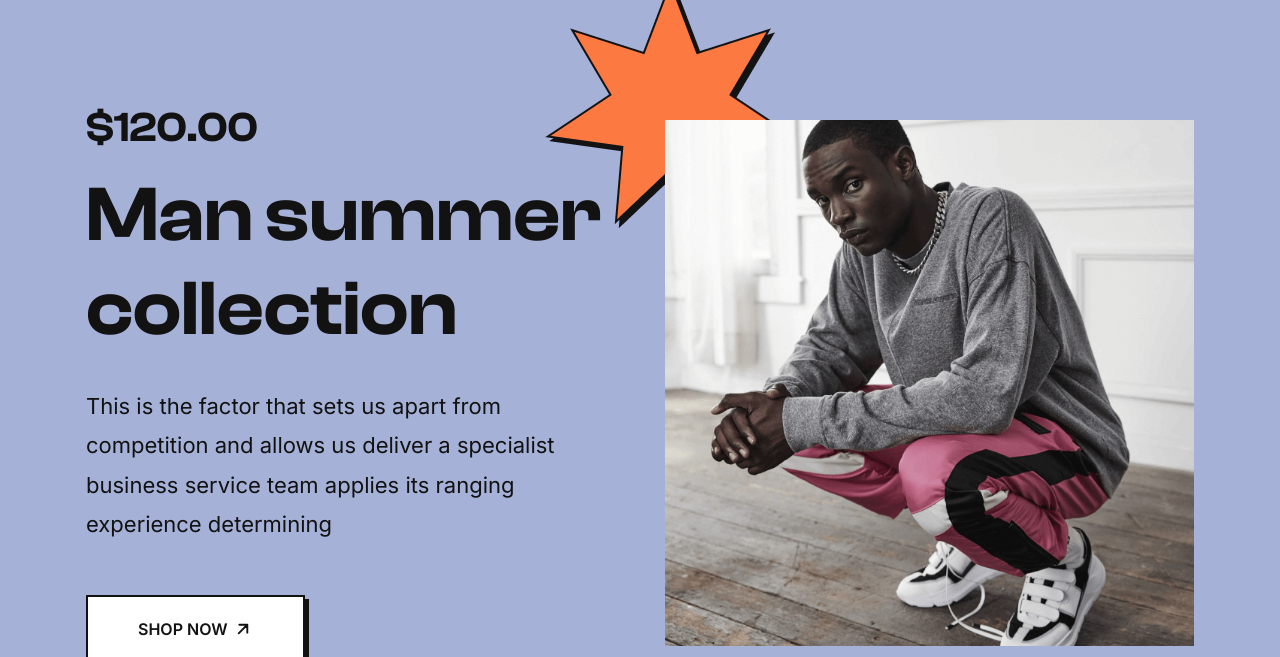
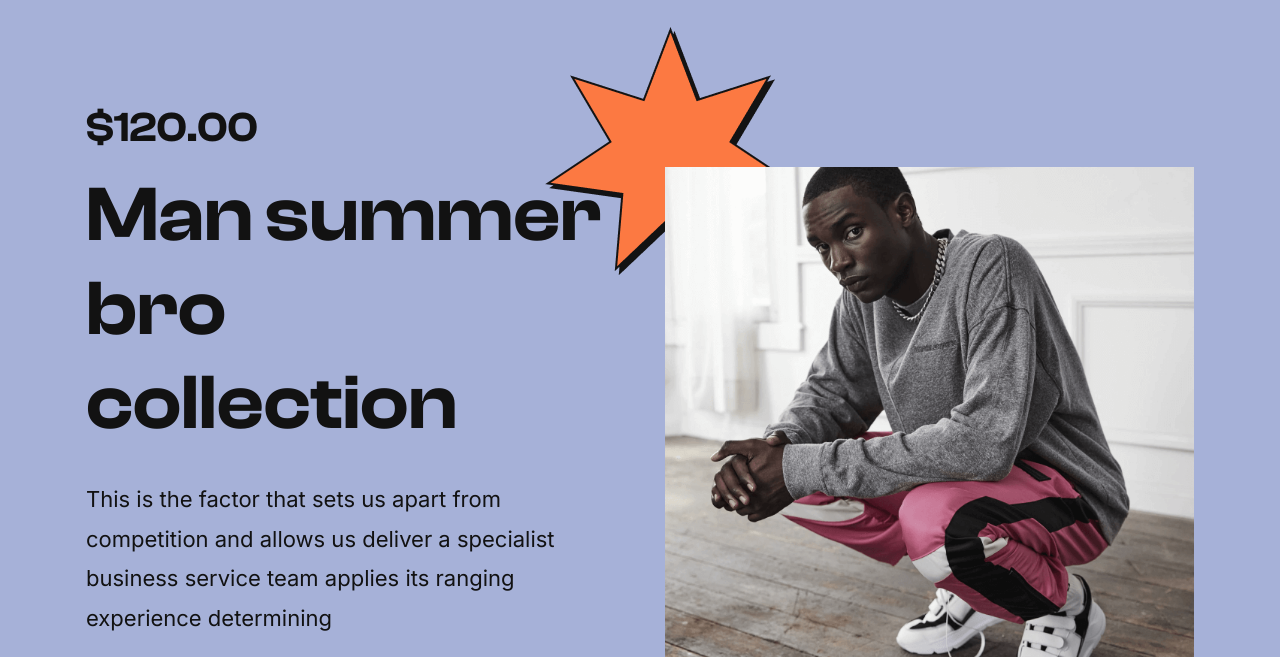
Before and after one commit to rushuamii/shoppy, a plain HTML site: page index.html in a window 1280 px wide. Shown: the part 97-754 px from the top of the page. Drawn offline with nearby package versions, Linux system fonts and the light colour scheme.

Commit message:
Update index.html

```diff
--- a/index.html
+++ b/index.html
@@ -104,7 +104,7 @@
               <p class="hero-subtitle title">$120.00</p>
 
               <h1 class="h1 hero-title title">
-                Man summer <br />
+                Man summer bro<br />
                 collection
               </h1>
 
```
